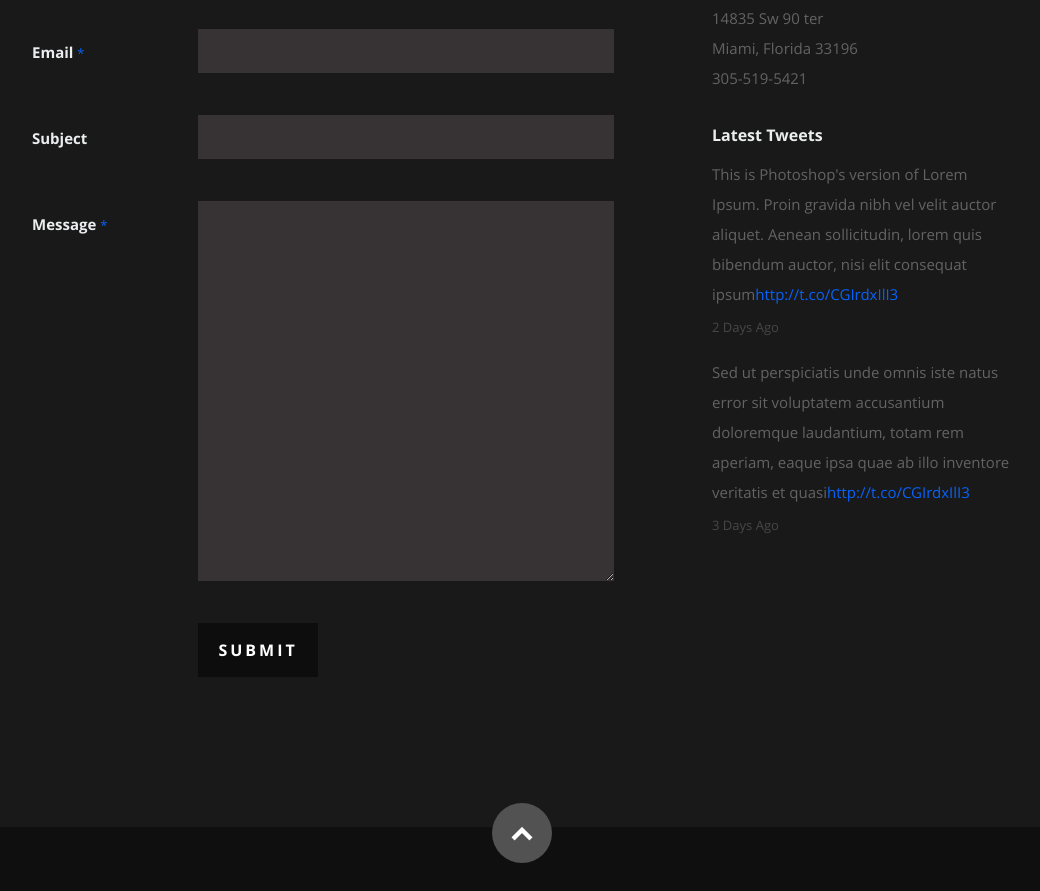
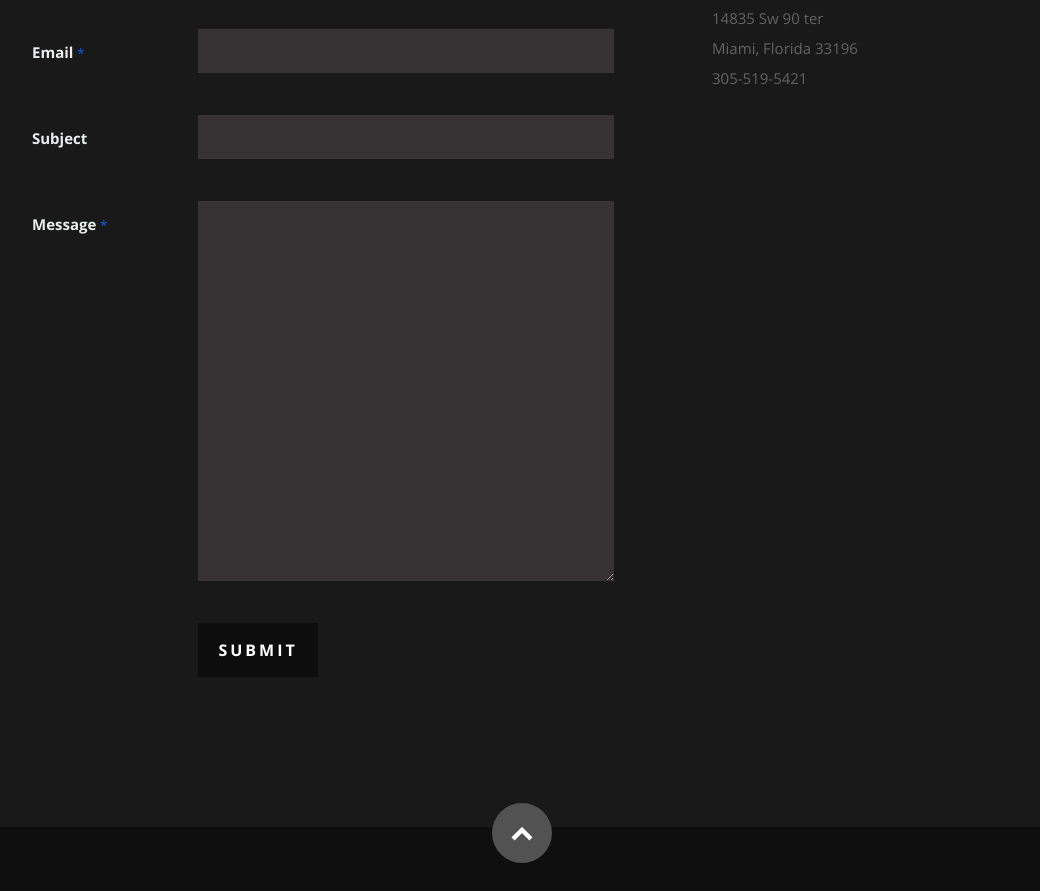
Before and after one commit to vanscoyro/ReactPortfolio, a React (Create React App) app: page / in a window 1280 px wide. Shown: the part 4705-5596 px from the top of the page, without its empty margins (118-1158 px from the left). Built offline with nearby package versions, Linux system fonts and the light colour scheme.

Commit message:
removed twitter component from contact form

```diff
--- a/src/Components/Contact.js
+++ b/src/Components/Contact.js
@@ -117,7 +117,9 @@ class Contact extends Component {
                 </p>
               </div>
 
-              <div className="widget widget_tweets">
+{/*               twitter section */}
+
+              {/* <div className="widget widget_tweets">
                 <h4 className="widget-title">Latest Tweets</h4>
                 <ul id="twitter">
                   <li>
@@ -144,7 +146,7 @@ class Contact extends Component {
                     </b>
                   </li>
                 </ul>
-              </div>
+              </div> */}
             </aside>
           </Slide>
         </div>
```
